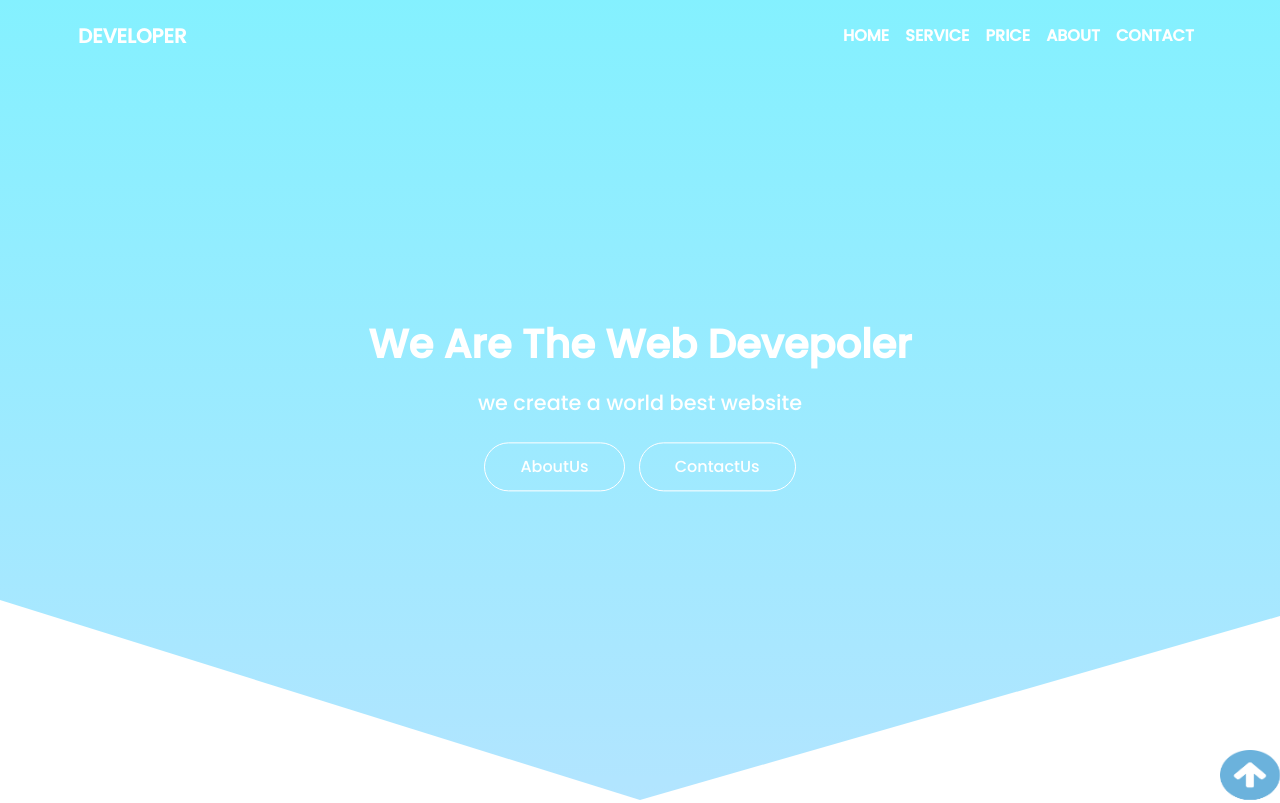
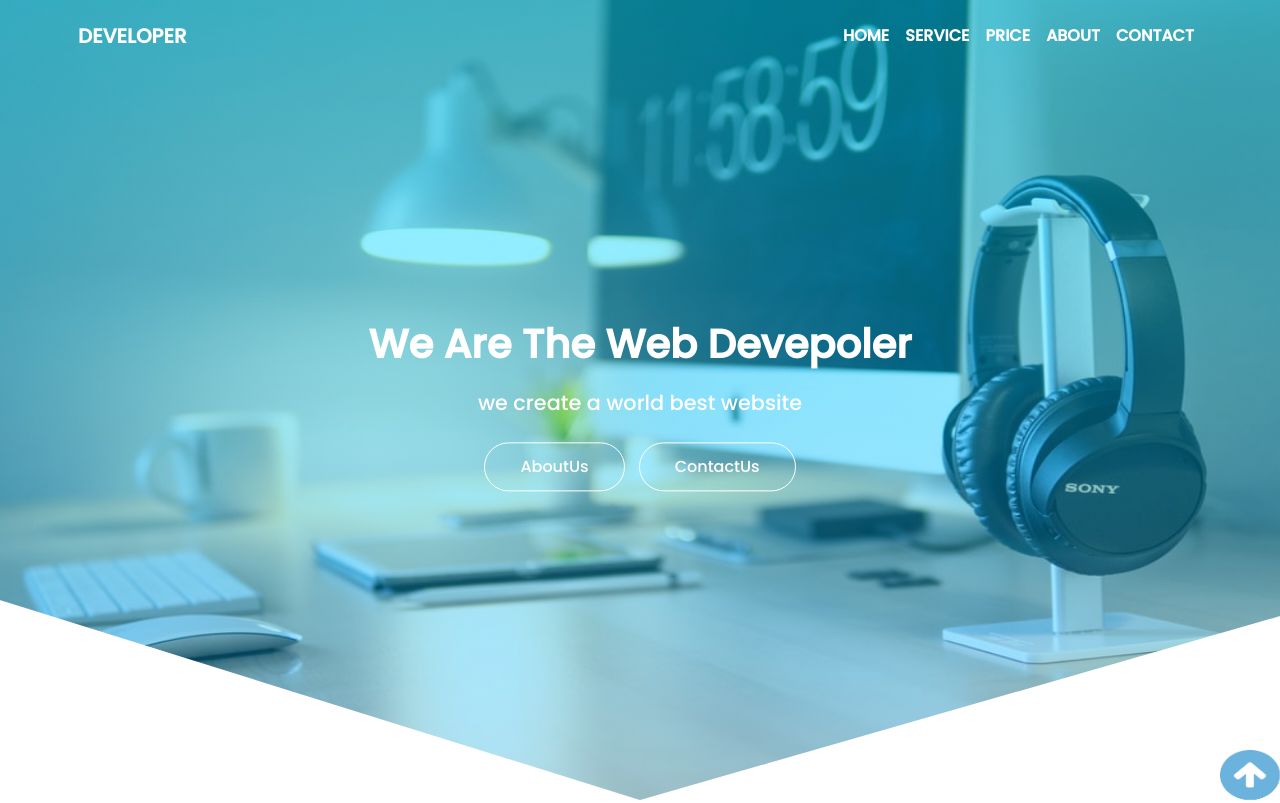
Before and after one commit to afrasaiyab/developer, a plain HTML site: page index.html in a window 1280 px wide. Shown: the top 803 px of the page. Drawn offline with nearby package versions, Linux system fonts and the light colour scheme.

Commit message:
Add files via upload

```diff
--- a/style.css
+++ b/style.css
@@ -32,7 +32,7 @@ p{
 .header{
     width: 100%;
     height: 100vh;
-    background-image: linear-gradient(rgba(6, 226, 255, 0.493),rgba(0,168,355,0.3)), url('../mysite.html/ddd.jpg');
+    background-image: linear-gradient(rgba(6, 226, 255, 0.493),rgba(0,168,355,0.3)), url('ddd.jpg');
     background-repeat: no-repeat;
     background-size: 100% 100%;
     clip-path: polygon( 100% 0%,100% 77%, 50% 100%,0 75%,0 0 );
@@ -53,6 +53,7 @@ p{
 .nav-item a{
 color: #fff!important;
 font-weight: bold;
+display: flex;
 }
 .header-section{
     width: 100%;
```
